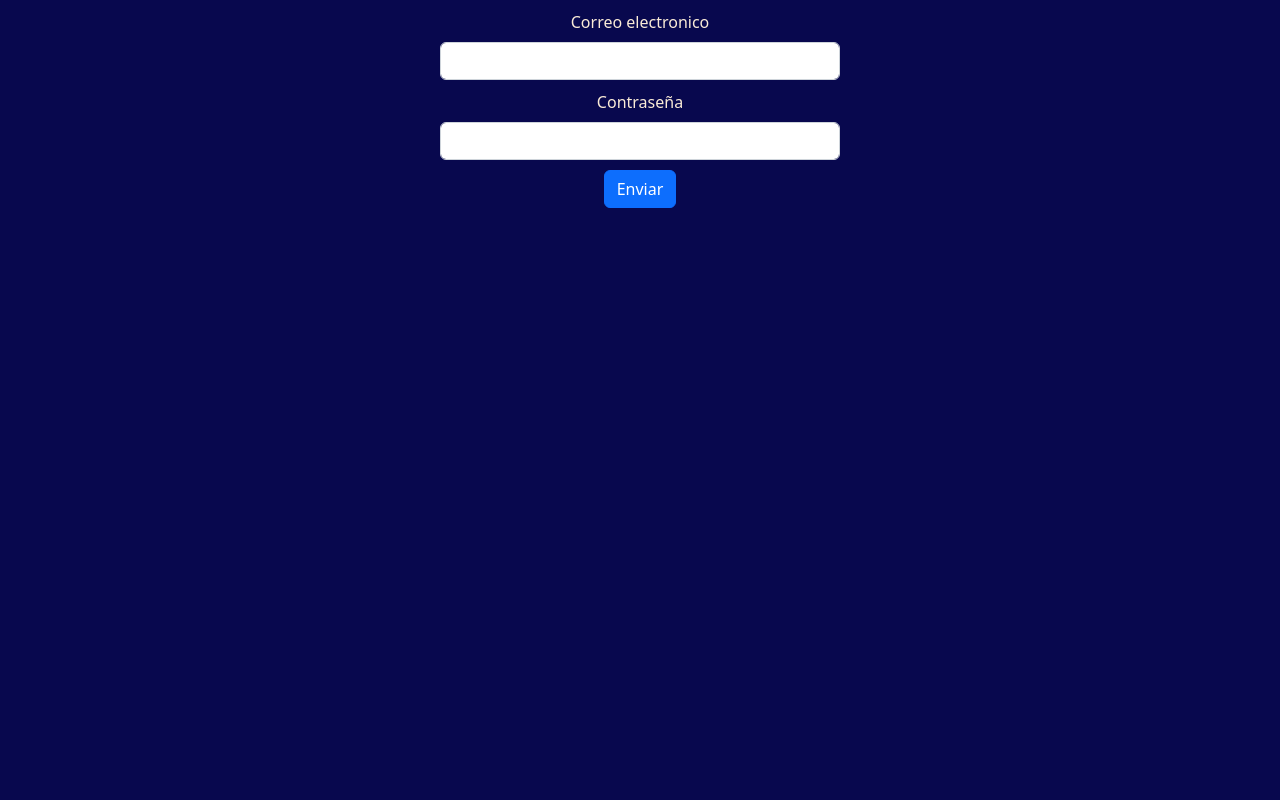
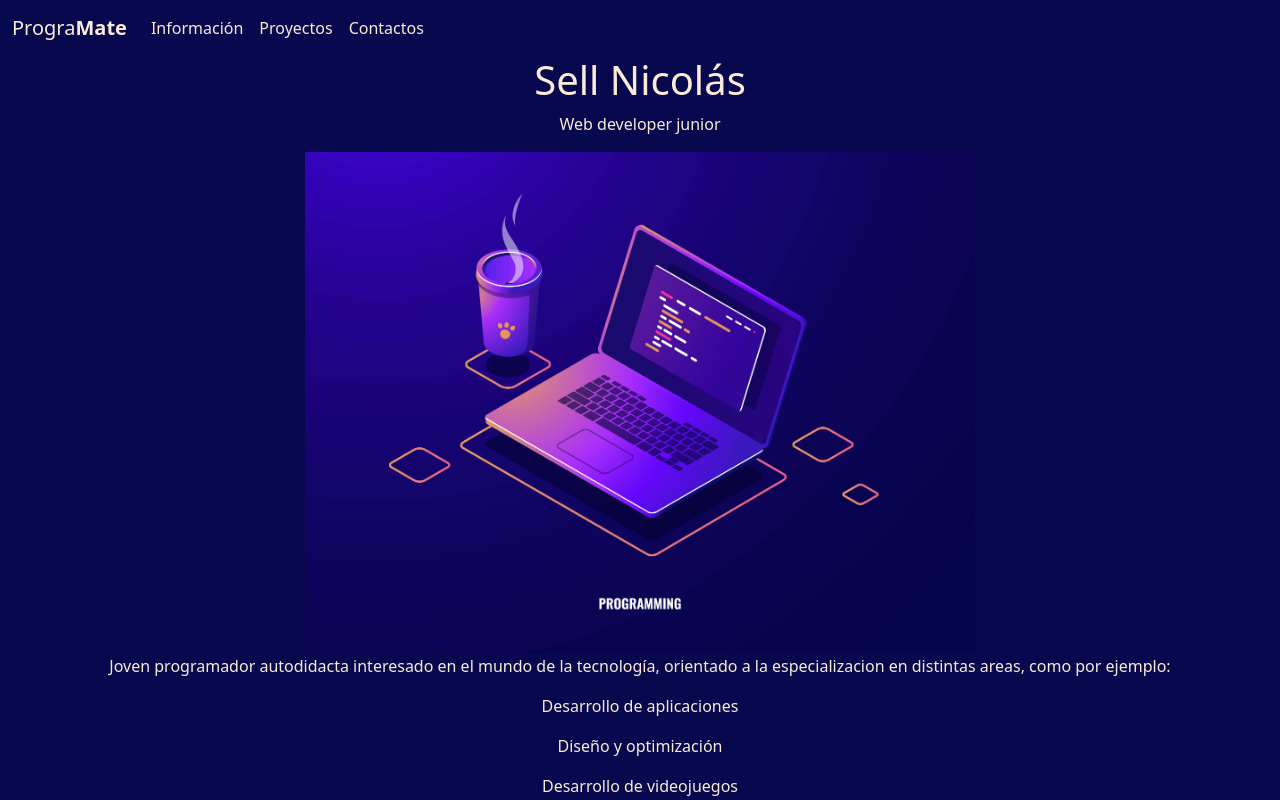
Before and after one commit to Nick05Sell/Portfolio-Front-End, an Angular app: page / in a window 1280 px wide. Before the commit this address led to /iniciar-sesion. Shown: the top 800 px of the page. Built offline with nearby package versions, Linux system fonts and the light colour scheme.

Commit message:
Se elimina el inicio de sesion y el sistema de ruting

```diff
--- a/src/app/app-routing.module.ts
+++ b/src/app/app-routing.module.ts
@@ -1,12 +1,9 @@
 import { NgModule } from '@angular/core';
 import { RouterModule, Routes } from '@angular/router';
-import { IniciarSesionComponent } from './componentes/iniciar-sesion/iniciar-sesion.component';
 import { PortfolioComponent } from './componentes/portfolio/portfolio.component';
 
 const routes: Routes = [
-  {path:'portfolio',component:PortfolioComponent},
-  {path:'iniciar-sesion',component:IniciarSesionComponent},
-  {path:'',redirectTo:'iniciar-sesion',pathMatch:'full'}
+  {path:'', component:PortfolioComponent}
 ];
 
 @NgModule({
--- a/src/app/app.module.ts
+++ b/src/app/app.module.ts
@@ -8,9 +8,7 @@ import { InformacionComponent } from './componentes/informacion/informacion.comp
 import { ProyectosComponent } from './componentes/proyectos/proyectos.component';
 import { ContactosComponent } from './componentes/contactos/contactos.component';
 import { PieDePaginaComponent } from './componentes/pie-de-pagina/pie-de-pagina.component';
-import { IniciarSesionComponent } from './componentes/iniciar-sesion/iniciar-sesion.component';
 import { PortfolioComponent } from './componentes/portfolio/portfolio.component';
-import { ReactiveFormsModule } from '@angular/forms';
 
 @NgModule({
   declarations: [
@@ -20,13 +18,11 @@ import { ReactiveFormsModule } from '@angular/forms';
     ProyectosComponent,
     ContactosComponent,
     PieDePaginaComponent,
-    IniciarSesionComponent,
     PortfolioComponent
   ],
   imports: [
     BrowserModule,
-    AppRoutingModule,
-    ReactiveFormsModule
+    AppRoutingModule
   ],
   providers: [],
   bootstrap: [AppComponent]
--- a/src/app/componentes/iniciar-sesion/iniciar-sesion.component.css
+++ /dev/null
@@ -1,18 +0,0 @@
-
-.contenedor{
-    display: flex;
-    justify-content: center;
-    align-items: center;
-}
-
-.formContainer {
-    width: 100%;
-    max-width: 400px;
-    margin: 0 auto;
-    bottom:40px;
-}
-
-.inputContainer, .buttonContainer {
-    text-align: center;
-    margin-top: 10px;
-}
--- a/src/app/componentes/iniciar-sesion/iniciar-sesion.component.html
+++ /dev/null
@@ -1,34 +0,0 @@
-<div class="contenedor">
-<form  [formGroup]="form" class="formContainer">
-    <div class="mb-3" class="inputContainer">
-      <label for="exampleInputEmail1" class="form-label">Correo electronico</label>
-      <input type="email" formControlName="email" [ngClass]="{'is-invalid': Email?.errors  &&  Email?.touched, 'is-valid': !Email?.errors  &&  Email?.touched}"
-        class="form-control" id="exampleInputEmail1" aria-describedby="emailHelp">
-      <div *ngIf="Email?.errors  &&  Email?.touched">
-          <p *ngIf="Email?.hasError('required')" class="text-danger">
-            El email es requerido.
-          </p>
-          <p *ngIf="Email?.hasError('email')" class="text-danger">
-            El formato de email debe ser válido.
-          </p>
-      </div>
-    </div>
-    <div class="mb-3" class="inputContainer">
-      <label for="exampleInputPassword1" class="form-label">Contraseña</label>
-      <input type="password" formControlName="password"
-      [ngClass]="{'is-invalid': Password?.errors  &&  Password?.touched, 'is-valid': !Password?.errors  &&  Password?.touched}"
-      class="form-control" id="exampleInputPassword1">
-      <div *ngIf="Password?.errors  &&  Password?.touched">
-        <p *ngIf="Password?.hasError('required')" class="text-danger">
-          La contraseña es requerida.
-        </p>
-        <p *ngIf="Password?.errors?.['minlength']" class="text-danger">
-          La contraseña debe tener 8 o más caracteres.
-        </p>
-    </div>
-    </div>
-    <div class="buttonContainer">
-    <button type="submit" class="btn btn-primary">Enviar</button>
-    </div>
-</form>
-</div>
--- a/src/app/componentes/iniciar-sesion/iniciar-sesion.component.ts
+++ /dev/null
@@ -1,36 +0,0 @@
-import { Component, OnInit } from '@angular/core';
-import { FormBuilder, FormGroup, Validators } from '@angular/forms';
-
-@Component({
-  selector: 'app-iniciar-sesion',
-  templateUrl: './iniciar-sesion.component.html',
-  styleUrls: ['./iniciar-sesion.component.css']
-})
-export class IniciarSesionComponent implements OnInit {
-  form:FormGroup;
-  constructor(private formBuilder:FormBuilder) {
-    this.form=this.formBuilder.group(
-      {
-        email:['',[Validators.required,Validators.email]],
-        password:['',[Validators.required, Validators.minLength(8)]],
-        deviceInfo:this.formBuilder.group({
-          deviceId: ["17867868768"],
-          deviceType: ["DEVICE_TYPE_ANDROID"],
-          notificationToken: ["67657575eececc34"]
-        })
-      }
-    )
-   }
-
-  ngOnInit(): void {
-  }
-
-  get Email(){
-    return this.form.get('email');
-  }
-
-  get Password(){
-    return this.form.get('password');
-  }
-
-}
```
